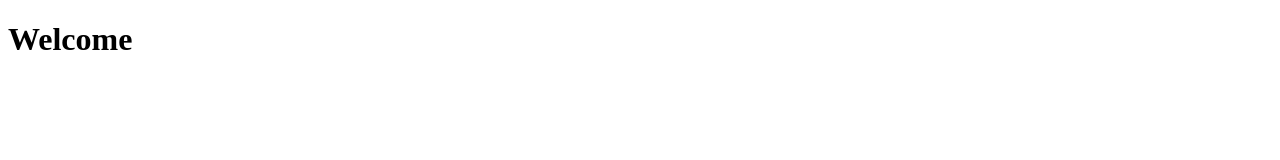
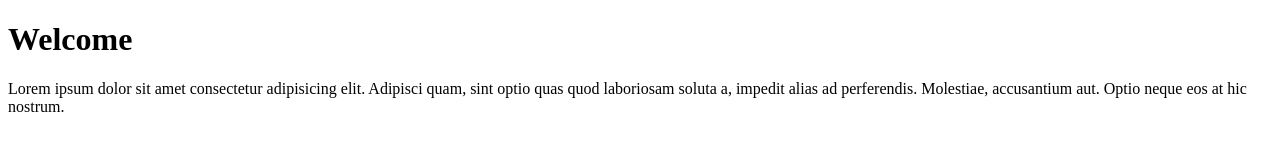
Before and after one commit to trydeveloperunknown-ux/webtest, a plain HTML site: page index.html in a window 1280 px wide. Drawn offline with Linux system fonts and the light colour scheme.

Commit message:
index 2.0

```diff
--- a/index.html
+++ b/index.html
@@ -7,5 +7,6 @@
 </head>
 <body>
     <h1>Welcome</h1>
+    <p>Lorem ipsum dolor sit amet consectetur adipisicing elit. Adipisci quam, sint optio quas quod laboriosam soluta a, impedit alias ad perferendis. Molestiae, accusantium aut. Optio neque eos at hic nostrum.</p>
 </body>
 </html>
```
